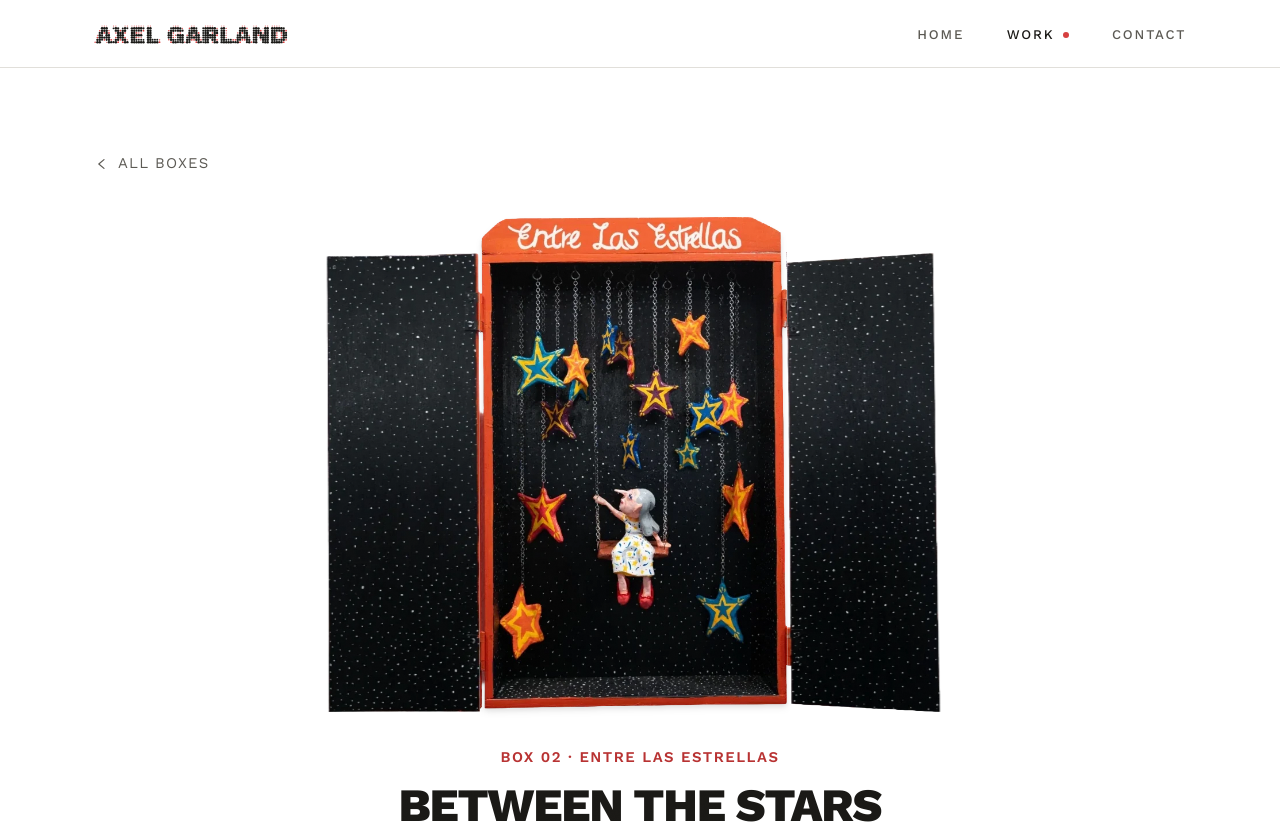
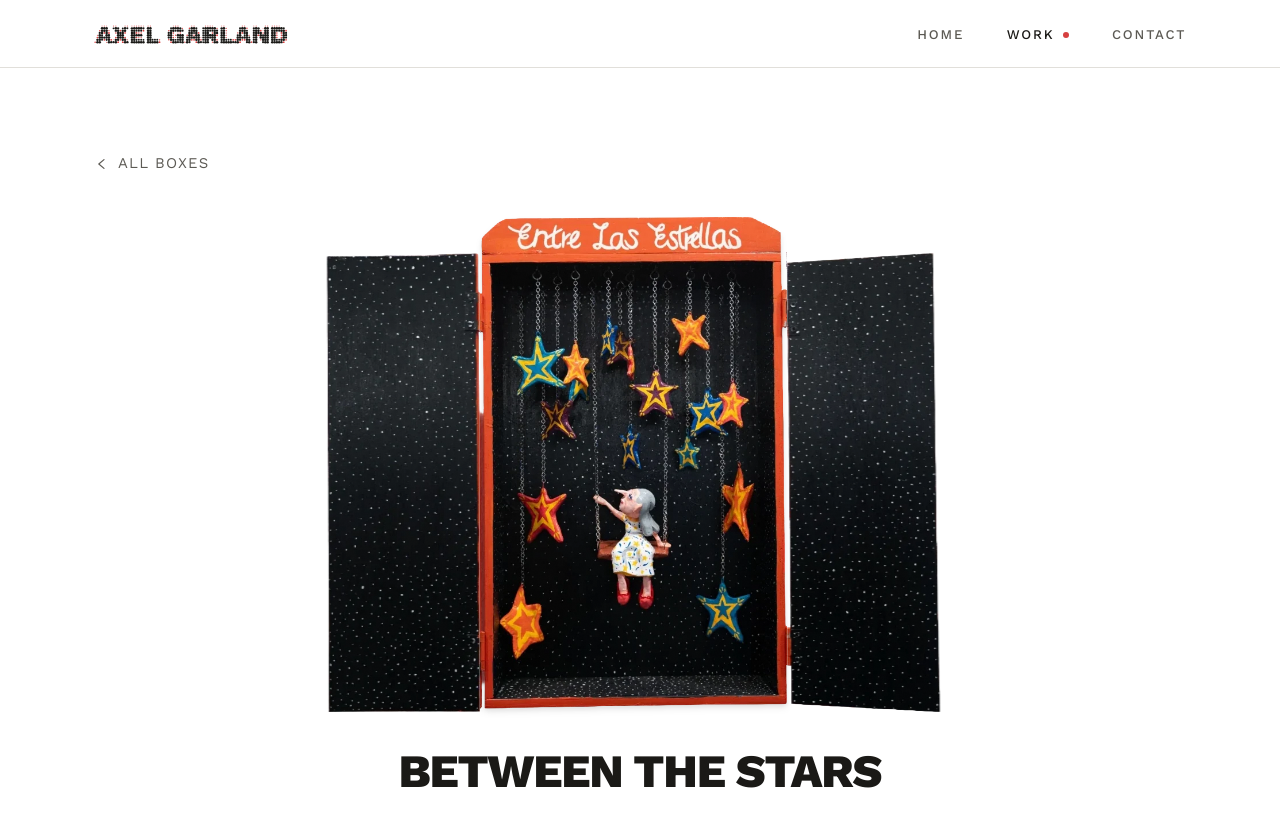
Before and after one commit to AxelGarland/AxelGarland, a Next.js app: page /work/mundos-mejores/between-the-stars in a window 1280 px wide. Shown: the top 824 px of the page. Built offline with nearby package versions, Linux system fonts and the light colour scheme.

Commit message:
Mundos Mejores box pages: remove the box number and the Spanish name

```diff
--- a/app/work/mundos-mejores/[box]/page.tsx
+++ b/app/work/mundos-mejores/[box]/page.tsx
@@ -2,7 +2,7 @@ import { GrainOverlay } from "@/components/GrainOverlay";
 import { OpeningRetablo } from "@/components/projects/OpeningRetablo";
 import { RetabloPhotos } from "@/components/projects/RetabloSelector";
 import { SiteFooter } from "@/components/sections/SiteFooter";
-import { boxNumber, getBox, MUNDOS_BOXES } from "@/lib/mundos";
+import { getBox, MUNDOS_BOXES } from "@/lib/mundos";
 import { pictureSrc } from "@/lib/pictures";
 import type { Metadata } from "next";
 import Image from "next/image";
@@ -22,7 +22,7 @@ export async function generateMetadata({ params }: PageProps): Promise<Metadata>
   if (!found) return {};
   return {
     title: `${found.box.title} · Mundos Mejores · Axel Garland`,
-    description: `Box ${boxNumber(found.index)} of Mundos Mejores, “${found.box.lid}”: a retablo-inspired box by Axel Garland.`,
+    description: `${found.box.title}, from Mundos Mejores: a retablo-inspired box by Axel Garland.`,
   };
 }
 
@@ -70,10 +70,7 @@ export default async function MundosBoxPage({ params }: PageProps) {
                   sizes="320px"
                 />
               )}
-              <p className="mb-3 mt-8 text-sm font-semibold uppercase tracking-[0.1em] text-accent-ink">
-                Box {boxNumber(index)} · {box.lid}
-              </p>
-              <h1 className="font-display text-[clamp(1.76rem,3.9vw,2.73rem)] font-light leading-[1.05] tracking-tight text-ink">
+              <h1 className="mt-8 font-display text-[clamp(1.76rem,3.9vw,2.73rem)] font-light leading-[1.05] tracking-tight text-ink">
                 {box.title}
               </h1>
             </div>
@@ -96,11 +93,11 @@ export default async function MundosBoxPage({ params }: PageProps) {
               </Link>
             </div>
             <ul className="grid grid-cols-2 items-end gap-x-6 gap-y-10 sm:grid-cols-4 md:gap-x-10">
-              {others.map(({ box: other, index: i }) => (
+              {others.map(({ box: other }) => (
                 <li key={other.slug}>
                   <Link
                     href={`/work/mundos-mejores/${other.slug}`}
-                    aria-label={`Box ${boxNumber(i)}: ${other.title}`}
+                    aria-label={other.title}
                     className="group flex flex-col items-center focus-visible:outline focus-visible:outline-2 focus-visible:outline-offset-4 focus-visible:outline-accent"
                   >
                     <Image
@@ -111,10 +108,7 @@ export default async function MundosBoxPage({ params }: PageProps) {
                       className="h-28 w-auto max-w-full object-contain object-bottom drop-shadow-md transition duration-300 group-hover:-translate-y-1 group-hover:drop-shadow-xl sm:h-36 md:h-44"
                       sizes="240px"
                     />
-                    <span className="mt-3 text-[0.7rem] font-semibold uppercase tracking-[0.1em] text-accent">
-                      Box {boxNumber(i)}
-                    </span>
-                    <span className="font-display text-base leading-tight text-ink decoration-accent underline-offset-4 group-hover:underline sm:text-lg">
+                    <span className="mt-3 font-display text-base leading-tight text-ink decoration-accent underline-offset-4 group-hover:underline sm:text-lg">
                       {other.title}
                     </span>
                   </Link>
```
